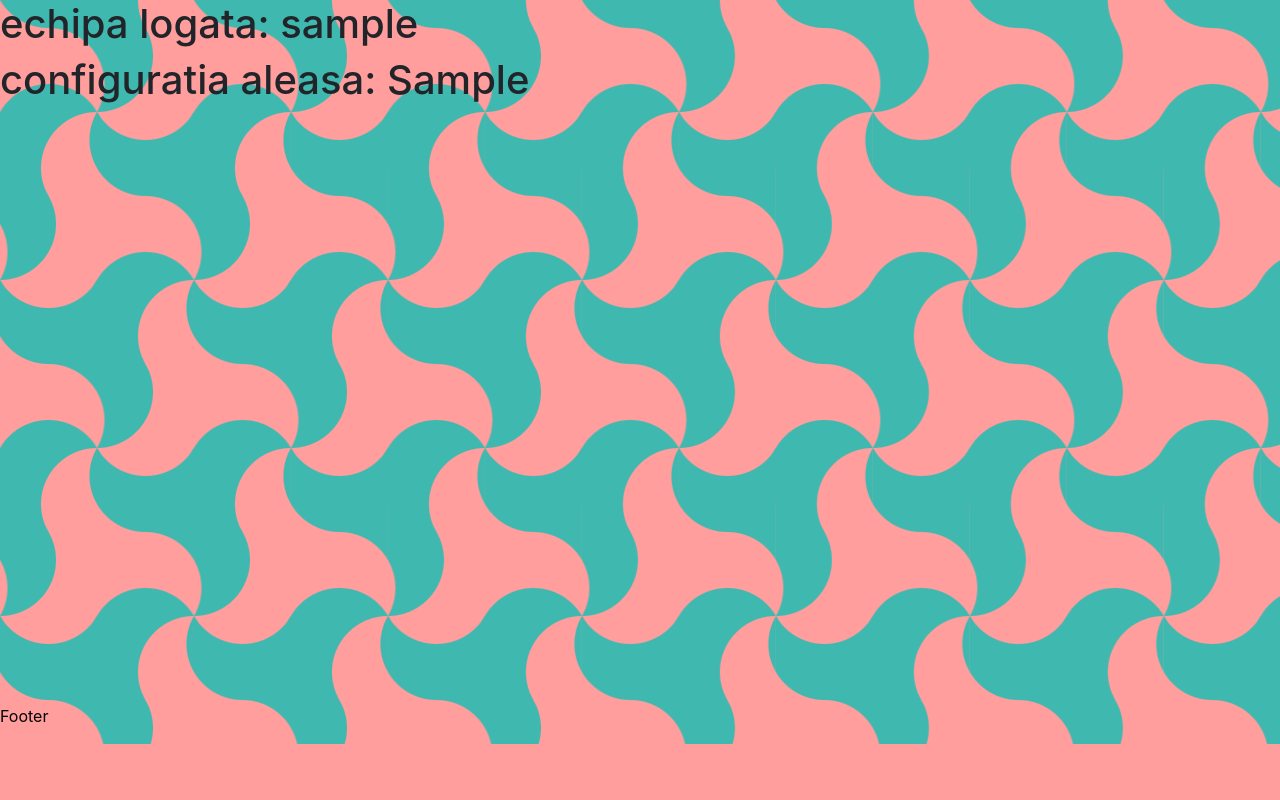
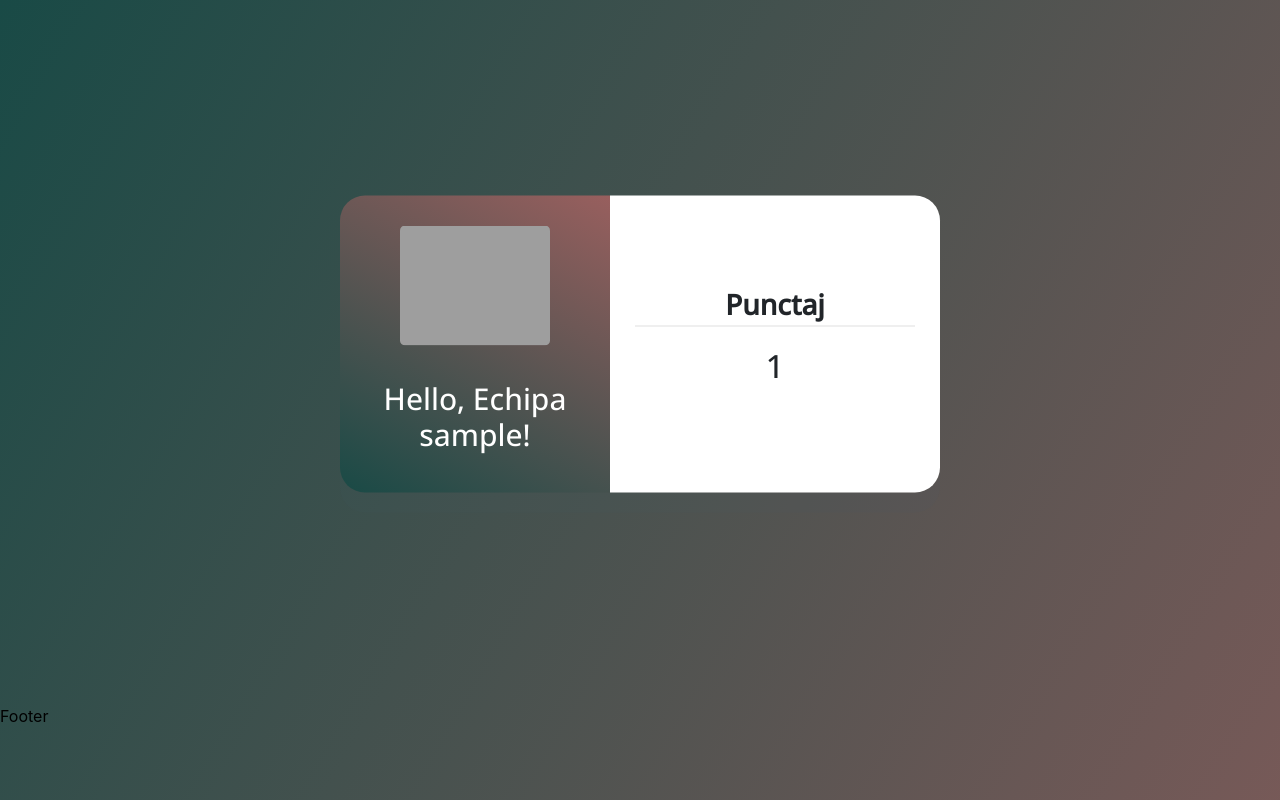
Before and after one commit to mihais137/aplicatietutorialpythonflask, a Flask app: page /team in a window 1280 px wide; the page is wider, and only the part inside the window is pictured. Shown: the part 56-856 px from the top of that part. Before the commit the page ends 800 px from the top of that part, so only its background shows below. Run offline with Flask 2, Linux system fonts and the light colour scheme; a user stored in the database is signed in; tables that the repository leaves empty hold one stand-in row (values such as "Sample post"); some libraries are stand-ins or nearby versions; grey boxes are pictures that could not be loaded.

Commit message:
team-page done si butoane home-page

```diff
--- a/website/templates/home.html
+++ b/website/templates/home.html
@@ -39,7 +39,7 @@
             padding: 0;
             font-family: 'Open Sans', sans-serif;
             height: 100vh;
-            width: 100vw;
+            width: 169.2%;
             overflow: hidden;
             background: linear-gradient(120deg, #194a46, #985f5e);
             background-size: cover;
@@ -76,8 +76,8 @@
             color: white;
             cursor: pointer;
             position: relative;
-            top: 540px;
-            left: 690px;
+            top: 33rem;
+            left: 43rem;
             overflow: hidden;
         }
 
--- a/website/templates/login.html
+++ b/website/templates/login.html
@@ -43,9 +43,9 @@
     padding: 0;
     font-family: "Open Sans", sans-serif;
     height: 100vh;
-    width: 100vw;
+    width: 169.2%;
     overflow: hidden;
-    background: linear-gradient(120deg, #3FB8AF, #FE9F9D);
+    background: linear-gradient(120deg, #194a46, #985f5e);
   }
 
   .center{
--- a/website/templates/team.html
+++ b/website/templates/team.html
@@ -1,13 +1,116 @@
 {% extends "base.html" %}
-{% block title %}Results{% endblock %}
+{% block title %}DroWo - Team Page{% endblock %}
 
 {% block content %}
 
-<h1> echipa logata: {{user.username}} </h1>
-<h1> configuratia aleasa: {{config.nume}} </h1>
+<div class="container">
+    <div class="body">
+        <div class="wrapper">
+            <div class="left">
+                <img src="https://euroavia-bucuresti.ro/wp-content/uploads/2023/03/IMG_4647-1-scaled.jpg" alt="team" width="150" height="120">
+                <h4>Hello, Echipa {{user.username}}!</h4>
+            </div>
+            <div class="right">
+                <div class="info">
+                    <h3>Punctaj</h3>
+                    <div class="points">
+                        <h2>{{user.punctaj}}</h2>
+                    </div>
+                </div>
+            </div>
+        </div>
+    </div>
+</div>
 
-{% for c in clasament%}
+
+
+<style>
+
+    @import url('https://fonts.googleapis.com/css2?family=Open+Sans:wght@300;500&family=Pacifico&family=Poppins:wght@700&display=swap');
+
+    .container{
+        margin-left: 0;
+        padding-left: 0;
+    }
+
+    .body{
+        margin: 0;
+        padding: 0;
+        box-sizing: border-box;
+        font-family: 'Open Sans', sans-serif;
+        height: 100vh;
+        width: 169.2%;
+        overflow-x: hidden;
+        background: linear-gradient(120deg, #194a46, #985f5e);
+        background-size: cover;
+        background-position: center;
+    }
+    .wrapper{
+        position: absolute;
+        top: 50%;
+        left: 50%;
+        transform: translate(-50%, -50%);
+        width: 600px;
+        min-height: 250px;
+        display: flex;
+        box-shadow: 0 20px 0 rgba(69, 90, 100, 0.08);
+        border-radius: 25px;
+    }
+
+    .wrapper .left{
+        width: 45%;
+        background: linear-gradient(210deg, #985f5e, #194a46);
+        padding: 30px 25px;
+        border-top-left-radius: 25px;
+        border-bottom-left-radius: 25px;
+        text-align: center;
+        color: white;
+    }
+
+    .wrapper .left img{
+        margin-bottom: 10px;
+        border-radius: 5px;
+    }
+
+    .wrapper .left h4{
+        padding-top: 25px;
+        margin-bottom: 10px;
+        font-size: 30px;
+    }
+
+    .wrapper .right{
+        width: 55%;
+        background: white;
+        border-top-right-radius: 25px;
+        border-bottom-right-radius: 25px;
+        padding: 30px 25px;
+    }
+
+    .wrapper .right .info{
+        margin-top: 12%;
+        padding-top: 10%;
+        margin-bottom: 12%;
+        padding-bottom: 10%;
+    }
+
+    .wrapper .right .info h3{
+        margin-bottom: 5px;
+        padding-bottom: 5px;
+        border-bottom: 1px solid #e0e0e0;
+        text-align: center;
+        font-weight: bold;
+    }
+
+    .wrapper .right .info .points h2{
+        text-align: center;
+        padding-top: 15px;
+    }
+
+</style>
+<!-- <h1> configuratia aleasa: {{config.nume}} </h1> -->
+
+<!-- {% for c in clasament%}
     {{c.username}} - {{c.punctaj}} <br>
-{%endfor%}
+{%endfor%} -->
 
 {% endblock%}
```
